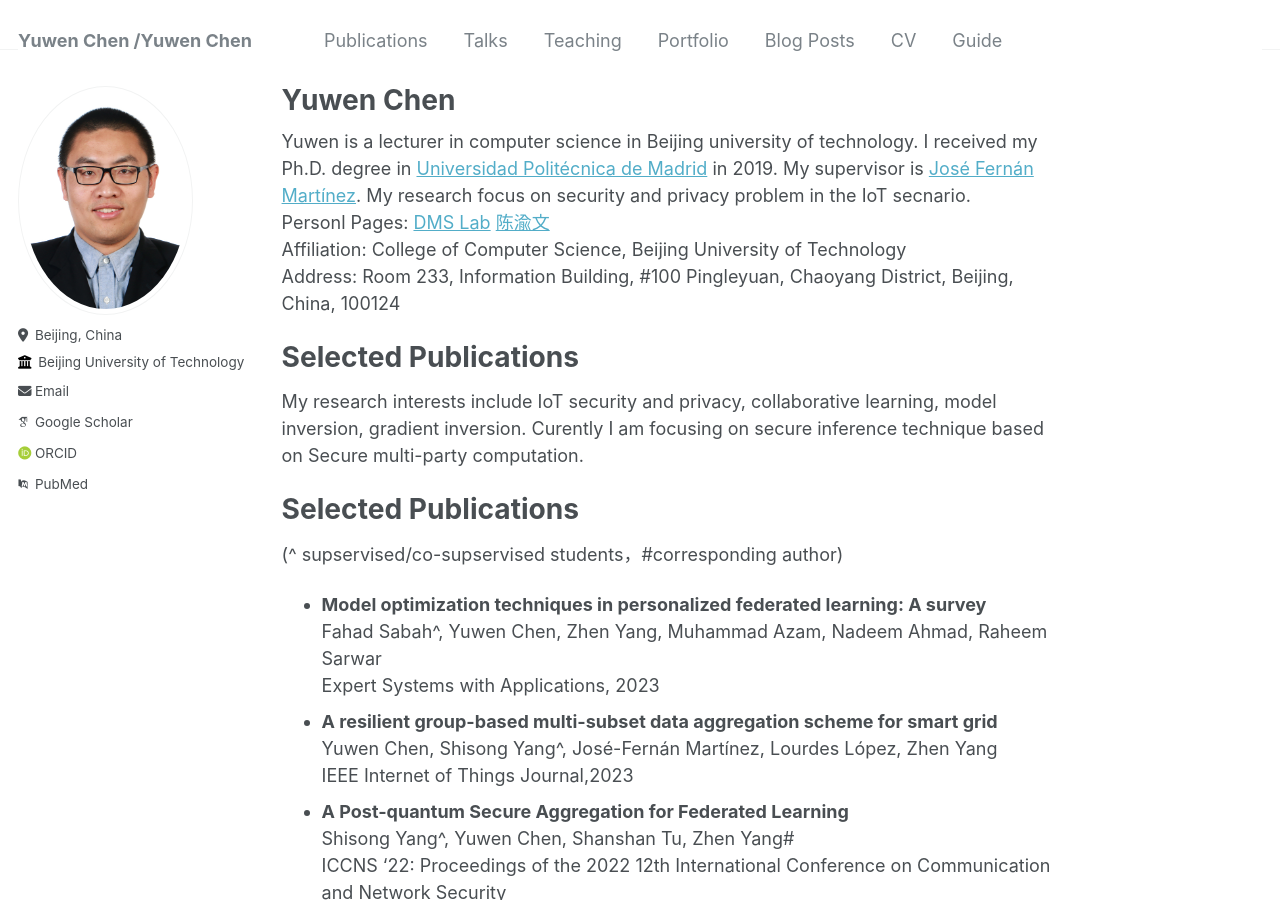
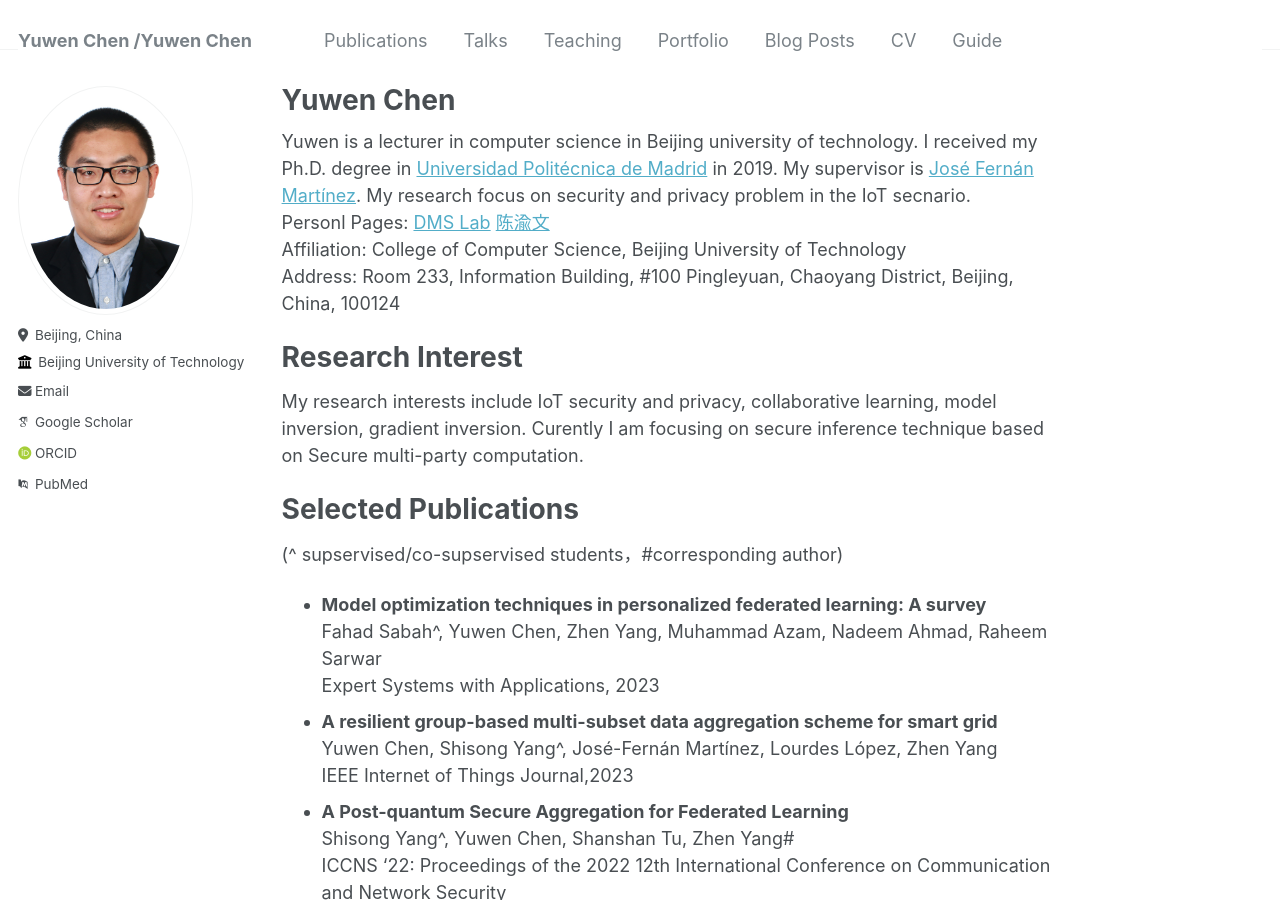
Before and after one commit to SevenBruce/sevenbruce.github.io, a Jekyll site: the page built from _pages/about.md, in a window 1280 px wide and 900 px high. Built offline with Jekyll 4.4.1, drawn with Linux system fonts in a browser that asks for light colours; some web fonts are replaced.

Commit message:
Update about.md

```diff
--- a/_pages/about.md
+++ b/_pages/about.md
@@ -12,7 +12,7 @@ Personl Pages: [DMS Lab](http://www.dmslab.net/index.php/people/yuwen-chen/) [
 Affiliation: College of Computer Science, Beijing University of Technology<br/>
 Address:   Room 233, Information Building, #100 Pingleyuan, Chaoyang District, Beijing, China, 100124<br/>
 
-Selected Publications
+Research Interest
 ======
 My research interests include IoT security and privacy, collaborative learning, model inversion, gradient inversion. Curently I am focusing on secure inference technique based on Secure multi-party computation. <br/>
 
```
